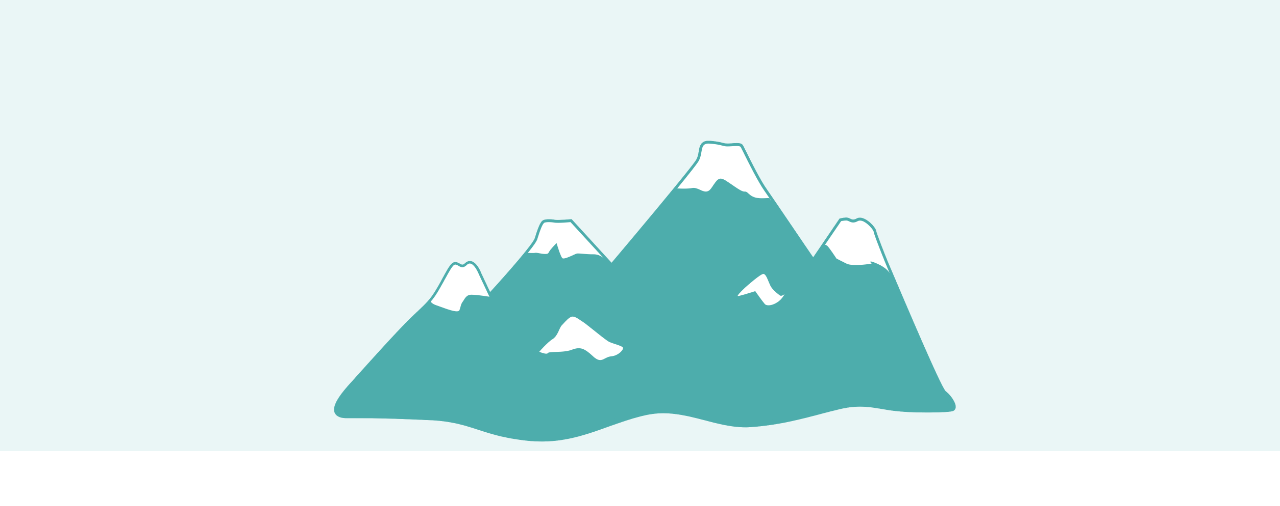
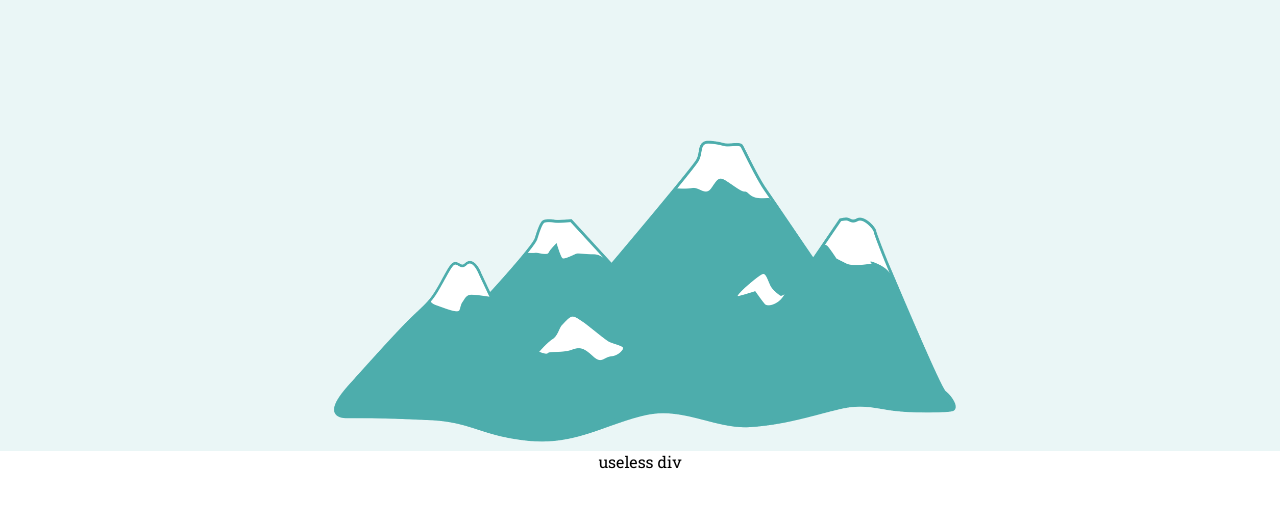
Before and after one commit to RadeJR/personal-site, a plain HTML site: page index.html in a window 1280 px wide. Shown: the part 446-952 px from the top of the page. Drawn offline with Linux system fonts and the light colour scheme.

Commit message:
test commit

```diff
--- a/index.html
+++ b/index.html
@@ -19,6 +19,9 @@
 		<h2>a full-stack dev.</h2>
 		<img class="bottom-cloud" src="images/cloud.gif" alt="cloud">
 		<img class="mountain" src="images/mountain-png.webp" alt="">
+	</div>
+	<div>
+		useless div
 	</div>
 	<div class="mid-section">
 		<img class="profile-photo" src="images/ja.webp" alt="">
```
